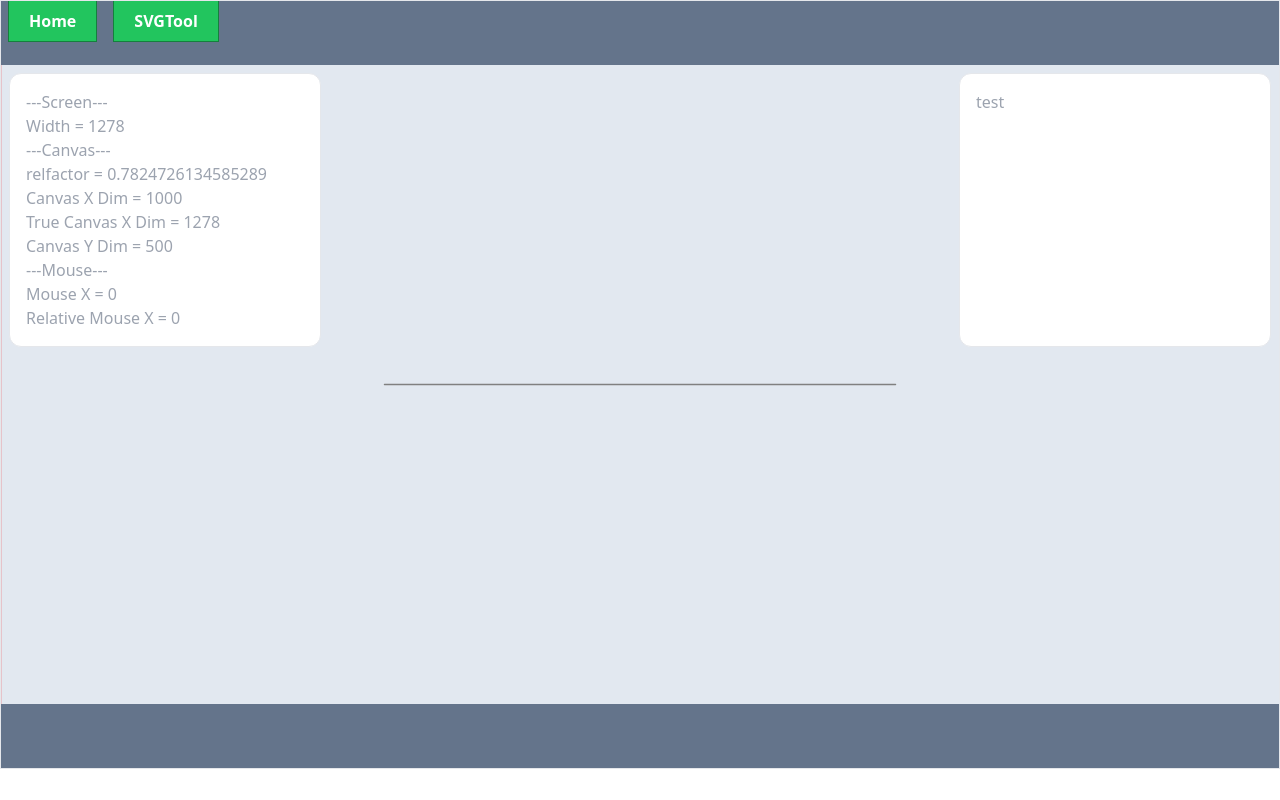
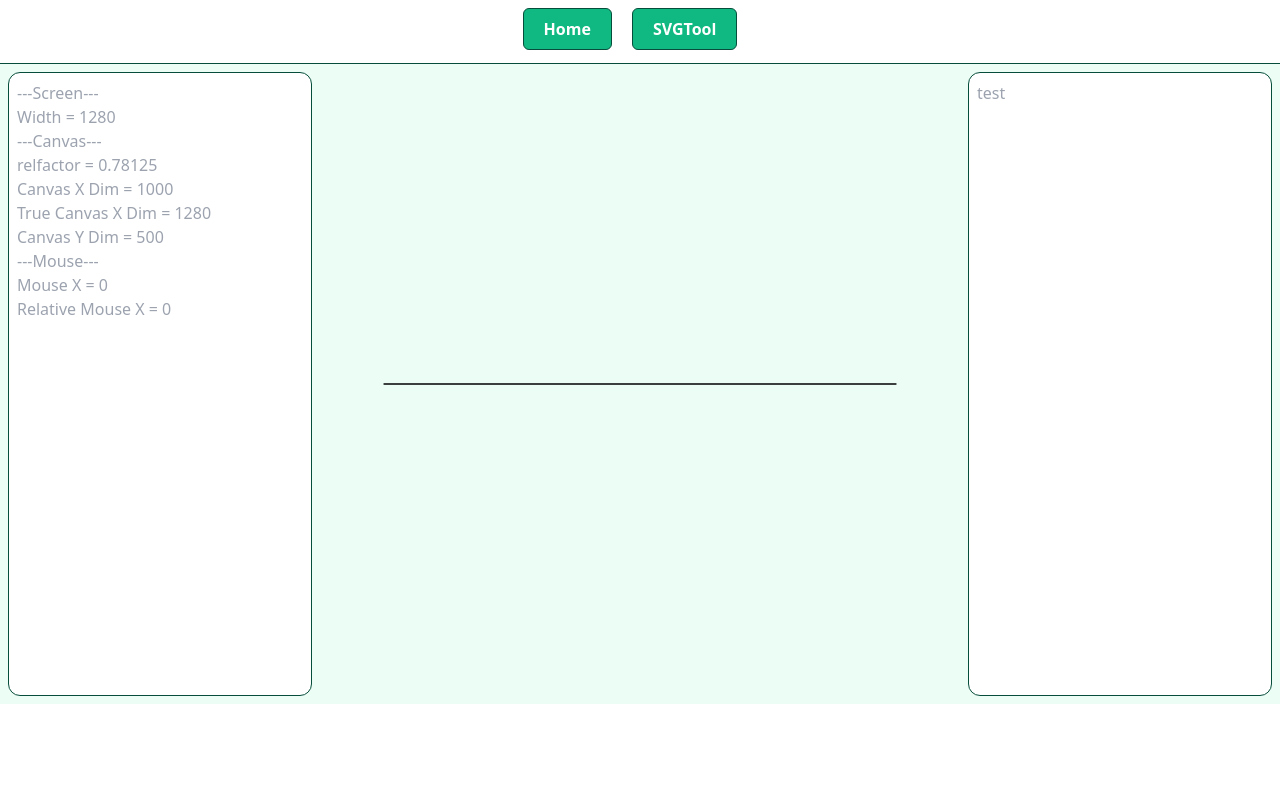
Before and after one commit to DenysChernenko/seTool, a SvelteKit app: page /SVGTool in a window 1280 px wide. Built offline with nearby package versions, Linux system fonts and the light colour scheme.

Commit message:
Styling & Refactor
Changed Styling to Emerald.
Refactored code for SVGTool islands.

```diff
--- a/src/routes/+layout.svelte
+++ b/src/routes/+layout.svelte
@@ -1,18 +1,22 @@
 <script>
     import "../app.css";
 
-    let buttonStyle = 'px-5 py-2 mx-2 text-white font-bold border border-1 border-green-700 border-rounded-xl bg-green-500'
+    let buttonStyle = 'px-5 py-2 mr-5 my-2 text-white font-bold border border-emerald-900 rounded-md bg-emerald-500'
 </script>
 
-<div class="w-screen mx-auto h-screen">
-    <ul class="">
-        <li class="float-left ">
+<div class="w-auto flex flex-col h-auto z-100">
+
+    <ul class="flex flex-row h-16 justify-center border-b border-emerald-900">
+        <li class="">
             <a href="/"><div class="{buttonStyle}">Home</div></a>
         </li>
-        <li class="float-left ">
+        <li class="">
             <a href="/SVGTool"><div class="{buttonStyle}">SVGTool</div></a>
         </li>
+    </ul>
 
-    </ul>
+
+
     <slot></slot>
+
 </div>
--- a/src/routes/SVGTool/+page.svelte
+++ b/src/routes/SVGTool/+page.svelte
@@ -42,10 +42,11 @@
 <svelte:window bind:innerWidth={screenW} on:resize={handleResize} on:mousemove={handleMousemove}/>
 
 
-<div class="container min-w-full h-fit my-auto mx-auto bg-slate-500" >
-    <div class="mx-auto my-auto border static h-fit py-16" bind:clientWidth = {canvasWidth} >
-        <div class="absolute flex flex-row  text-gray-400  min-w-full">
-            <div class="basis-1/4 {islandStyleString}">
+
+<div class="flex-1 h-full" bind:clientWidth = {canvasWidth} >
+    <div class="absolute flex flex-row h-full text-gray-400  min-w-full">
+        <div class="basis-1/4 bg-emerald-50 p-2 z-10">
+            <div class="h-full w-full {islandStyleString}">
             <!-- Debug Menu -->
             <ul>
                 <li>
@@ -82,15 +83,19 @@
             </ul>
             <!-- Debug Menu -->
             </div>
+
+        </div>
         <div class="basis-1/2"></div>
-            <div class="basis-1/4 {islandStyleString}">
+        <div class="basis-1/4 bg-emerald-50 p-2 z-10">
+            <div class="h-full w-full {islandStyleString}">
                 test
             </div>
         </div>
 
-        <svg class="bg-slate-200" viewBox="0 0 {canvX} {canvY}"  >
-            <!-- <Mouseline x={canvX} y={canvY} on:mousemove={handleMousemove}/> -->
+    </div>
+
+    <svg class="bg-emerald-50" viewBox="0 0 {canvX} {canvY}"  >
+
         <Baseline x={canvX} y={canvY}/>
         <Mouseline x={relm.x} y={canvY}/>
 </div>
-</div>
--- a/src/routes/SVGTool/Baseline.svelte
+++ b/src/routes/SVGTool/Baseline.svelte
@@ -1,16 +1,17 @@
 <script lang="ts">
-    export let x:Number,y:Number;
-
-    var midY:Number = y/2;
-    var pad:Number = 0.3 * x;
-    var end:Number = x - pad*2;
+    export let x:number,y:number;
+    import "../../app.css";
+    var midY:number = y/2;
+    var pad:number = 0.3 * x;
+    var end:number = x - pad*2;
 
 </script>
 
 
 <path
 fill = "none"
-stroke = "gray"
+stroke = "black"
+stroke-width = 1
 stroke-linecap = "round"
 d = "
 M {pad},{midY} h {end}
--- a/src/routes/SVGTool/styles.ts
+++ b/src/routes/SVGTool/styles.ts
@@ -1,3 +1,3 @@
 import { readable, writable } from "svelte/store";
 
-export const islandStyle = readable("bg-white border rounded-xl m-2 p-4")
+export const islandStyle = readable("bg-white border border-emerald-900 rounded-xl p-2")
```
Lines whose indentation alone changed are shown as unchanged.
